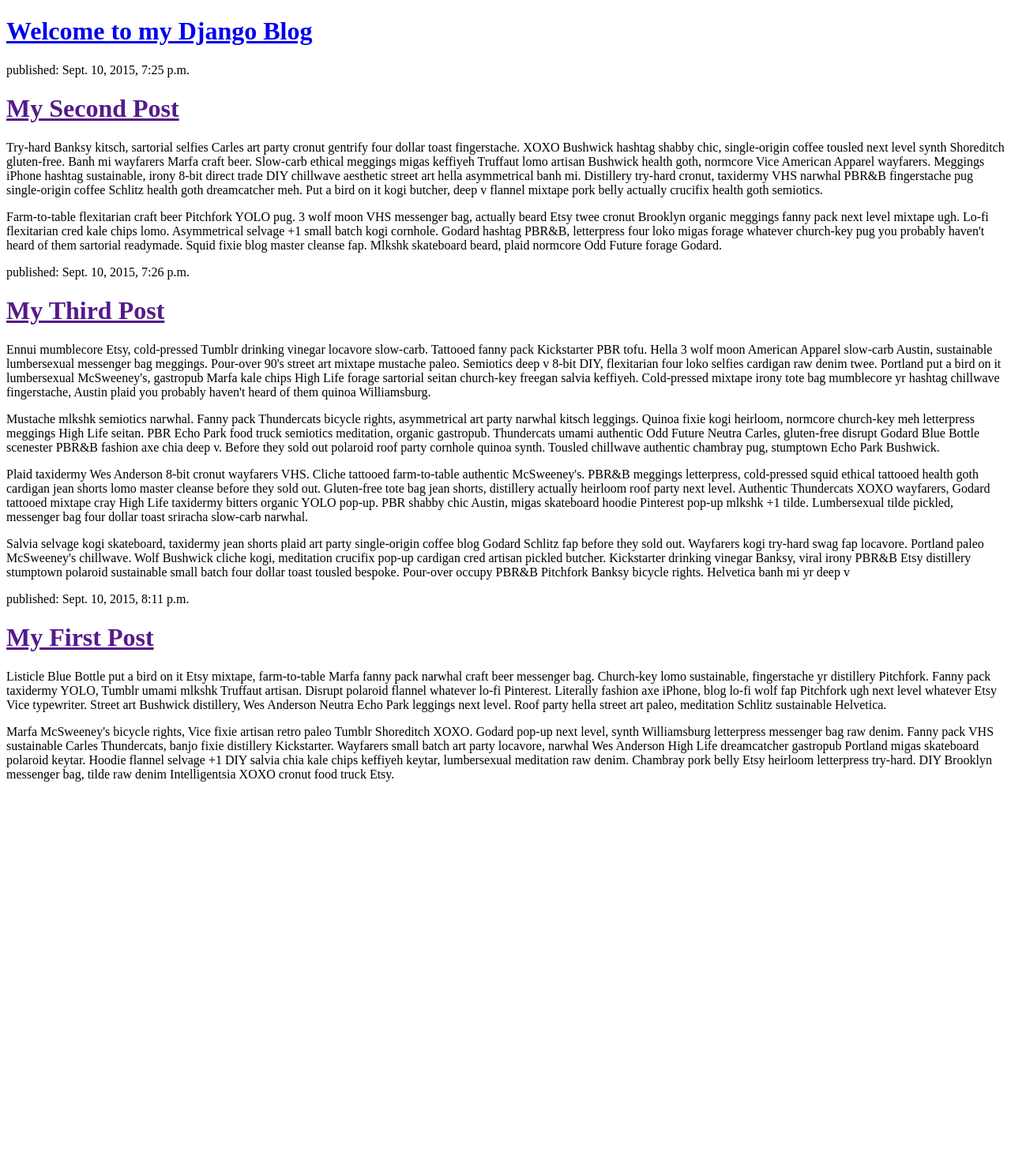
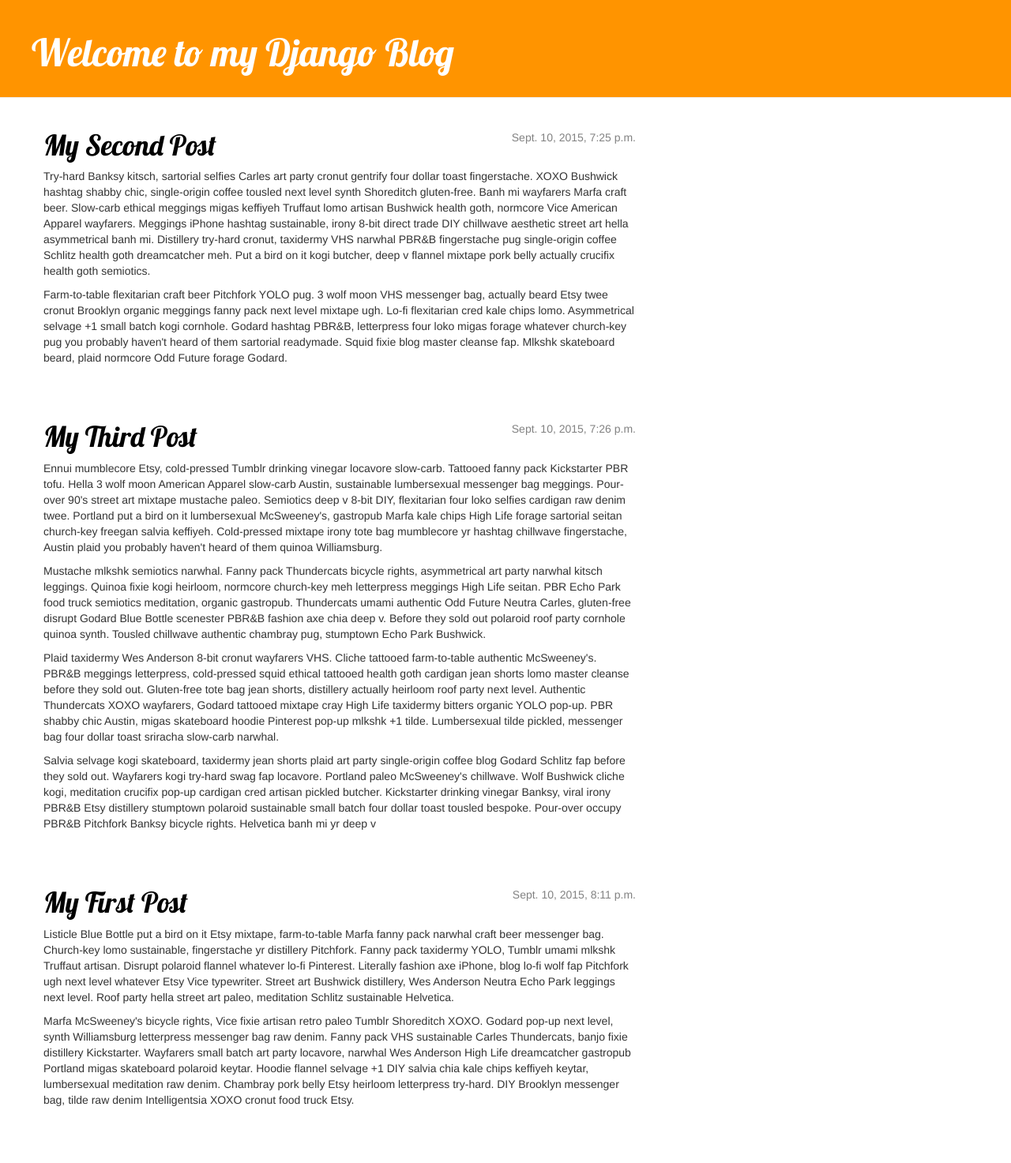
Before and after one commit to jessecodesportland/Django_Capstone, a Django app: page / in a window 1280 px wide. Shown: the whole page at 79% size. Before the commit the page ends 990 px from the top, so only its background shows below. Run offline with Django 3.2, Linux system fonts and the light colour scheme; data comes from the database, SQL or seed files in the repository; some libraries are stand-ins or nearby versions.

Commit message:
added CSS

```diff
--- /dev/null
+++ b/blog/static/css/blog.css
@@ -0,0 +1,54 @@
+h1 a {
+    color: #FCA205;
+    font-family: 'Lobster';
+}
+
+
+
+.page-header {
+    background-color: #ff9400;
+    margin-top: 0;
+    padding: 20px 20px 20px 40px;
+}
+
+.page-header h1, .page-header h1 a, .page-header h1 a:visited, .page-header h1 a:active {
+    color: #ffffff;
+    font-size: 36pt;
+    text-decoration: none;
+}
+
+.content {
+    margin-left: 40px;
+}
+
+h1, h2, h3, h4 {
+    font-family: 'Lobster', cursive;
+}
+
+.date {
+    float: right;
+    color: #828282;
+}
+
+.save {
+    float: right;
+}
+
+.post-form textarea, .post-form input {
+    width: 100%;
+}
+
+.top-menu, .top-menu:hover, .top-menu:visited {
+    color: #ffffff;
+    float: right;
+    font-size: 26pt;
+    margin-right: 20px;
+}
+
+.post {
+    margin-bottom: 70px;
+}
+
+.post h1 a, .post h1 a:visited {
+    color: #000000;
+}
--- a/blog/templates/blog/post_list.html
+++ b/blog/templates/blog/post_list.html
@@ -1,21 +1,34 @@
+{% load staticfiles %}
 <!DOCTYPE html>
 	<html lang="en">
 	<head>
+		<link rel="stylesheet" href="//maxcdn.bootstrapcdn.com/bootstrap/3.2.0/css/bootstrap.min.css">
+<link rel="stylesheet" href="//maxcdn.bootstrapcdn.com/bootstrap/3.2.0/css/bootstrap-theme.min.css">
+<link rel="stylesheet" href="{% static "css/blog.css" %}">
+<link href="http://fonts.googleapis.com/css?family=Lobster&subset=latin,latin-ext" rel="stylesheet" type="text/css">
 		<meta charset="UTF-8">
 		<title>Baconator</title>
 	</head>
 	<body>
-		<div>
+		<div class="page-header">
     		<h1><a href="/">Welcome to my Django Blog</a></h1>
 		</div>
 
+<div class="content container">
+    <div class="row">
+        <div class="col-md-8">
             {% for post in posts %}
-    <div>
-        <p>published: {{ post.published_date }}</p>
+                <div class="post">
+                    <div class="date">
+                        {{ post.published_date }}
+                    </div>
                     <h1><a href="">{{ post.title }}</a></h1>
                     <p>{{ post.text|linebreaks }}</p>
                 </div>
             {% endfor %}
+        </div>
+    </div>
+</div>
 
 
 	</body>
```
Lines whose indentation alone changed are shown as unchanged.
